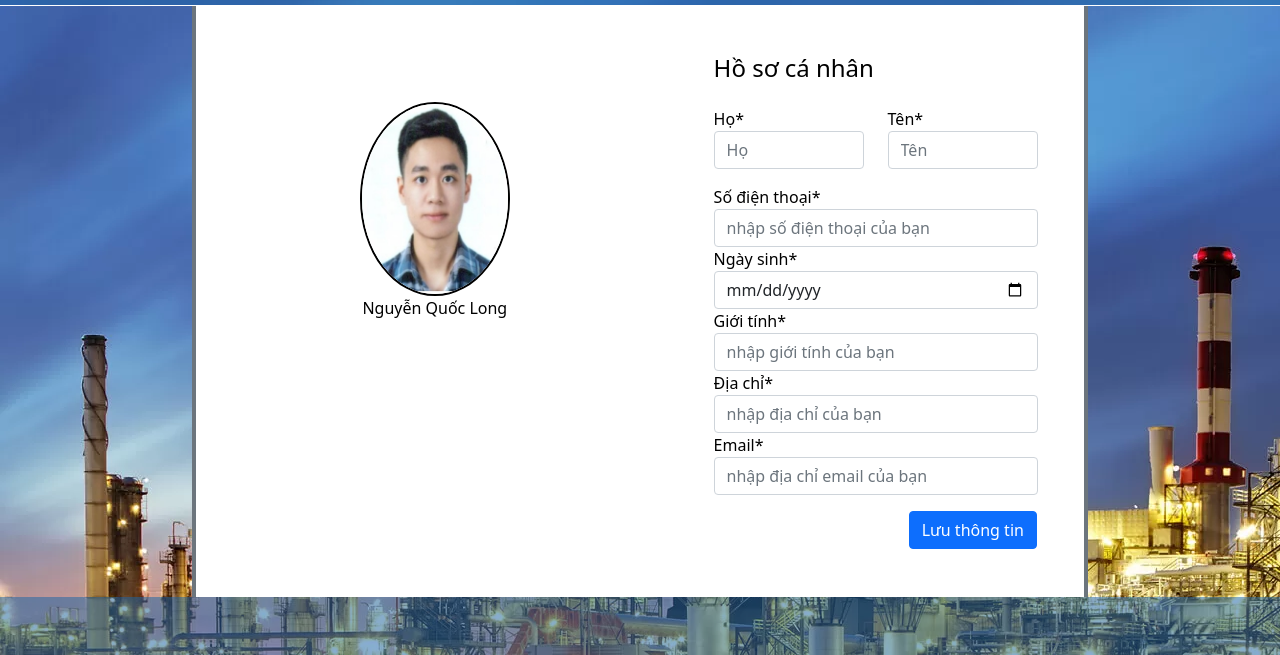
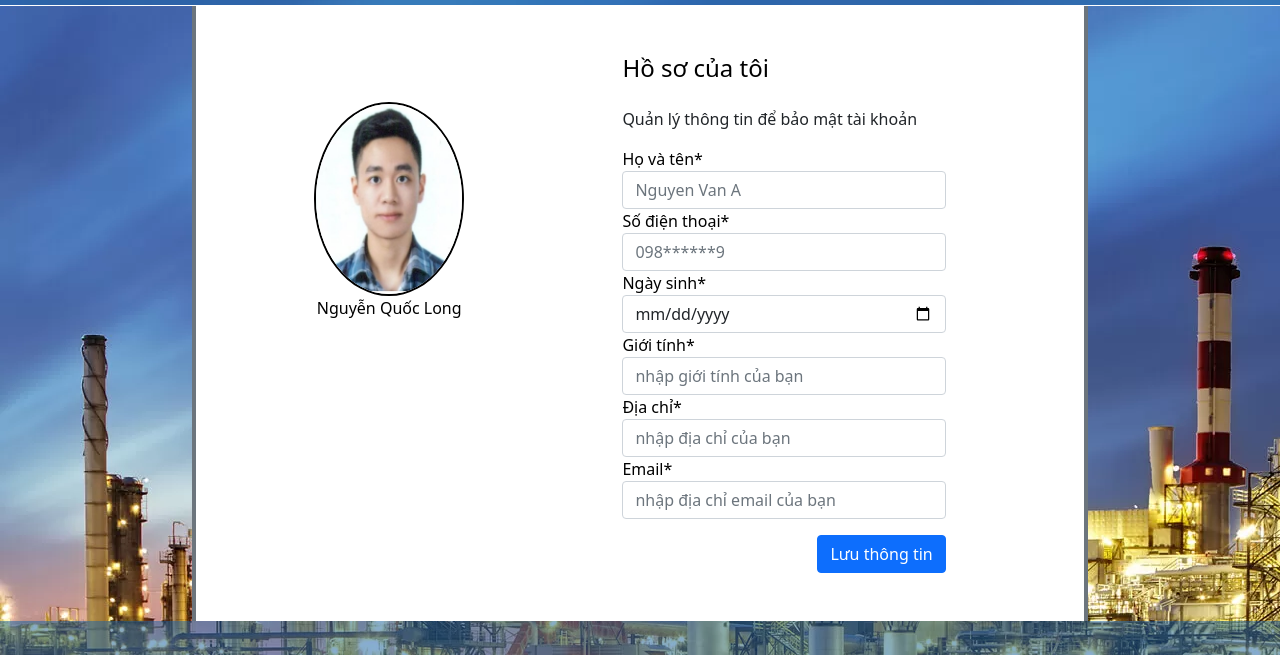
Before and after one commit to PhuocTQ03052000/LGSMS, a plain HTML site: page view_profile.html in a window 1280 px wide. Shown: the part 65-720 px from the top of the page. Drawn offline with nearby package versions, Linux system fonts and the light colour scheme.

Commit message:
update view_profile.html

```diff
--- a/css/view_profile.css
+++ b/css/view_profile.css
@@ -23,8 +23,8 @@ h6 {
 }
 
 .profile_frame {
-    margin-Left: 15%;
-    margin-right: 15%;
+    margin-Left: 10%;
+    margin-right: 10%;
 }
 
 .profile-button {
--- a/view_profile.html
+++ b/view_profile.html
@@ -84,15 +84,13 @@
             <div class="col-md-5">
                 <div class="p-3 py-5">
                     <div class="d-flex justify-content-between align-items-center mb-3">
-                        <h4 class="text-right">Hồ sơ cá nhân</h4>
-                    </div>
-                    <div class="row mt-2">
-                        <div class="col-md-6"><label class="labels">Họ*</label><input type="text" class="form-control" placeholder="Họ" value=""></div>
-                        <div class="col-md-6"><label class="labels">Tên*</label><input type="text" class="form-control" value="" placeholder="Tên"></div>
+                        <h4 class="text-right">Hồ sơ của tôi</h4>
                     </div>
                     <div class="row mt-3">
-                        <div class="col-md-12"><label class="labels">Số điện thoại*</label><input type="text" class="form-control" placeholder="nhập số điện thoại của bạn" value=""></div>
-                        <div class="col-md-12"><label class="labels">Ngày sinh*</label><input type="date" class="form-control" placeholder="nhập ngày/tháng/năm sinh của bạn" value=""></div>
+                        <p>Quản lý thông tin để bảo mật tài khoản</p>
+                        <div class="col-md-12"><label class="labels">Họ và tên*</label><input type="text" class="form-control" placeholder="Nguyen Van A" value=""></div>
+                        <div class="col-md-12"><label class="labels">Số điện thoại*</label><input type="text" class="form-control" placeholder="098******9" value=""></div>
+                        <div class="col-md-12"><label class="labels">Ngày sinh*</label><input type="date" class="form-control" placeholder="" value=""></div>
                         <div class="col-md-12"><label class="labels">Giới tính*</label><input type="text" class="form-control" placeholder="nhập giới tính của bạn" value=""></div>
                         <div class="col-md-12"><label class="labels">Địa chỉ*</label><input type="text" class="form-control" placeholder="nhập địa chỉ của bạn" value=""></div>
                         <div class="col-md-12"><label class="labels">Email*</label><input type="text" class="form-control" placeholder="nhập địa chỉ email của bạn" value=""></div>
```
Also changed, not shown: view_account.html (+2 -2 lines).
